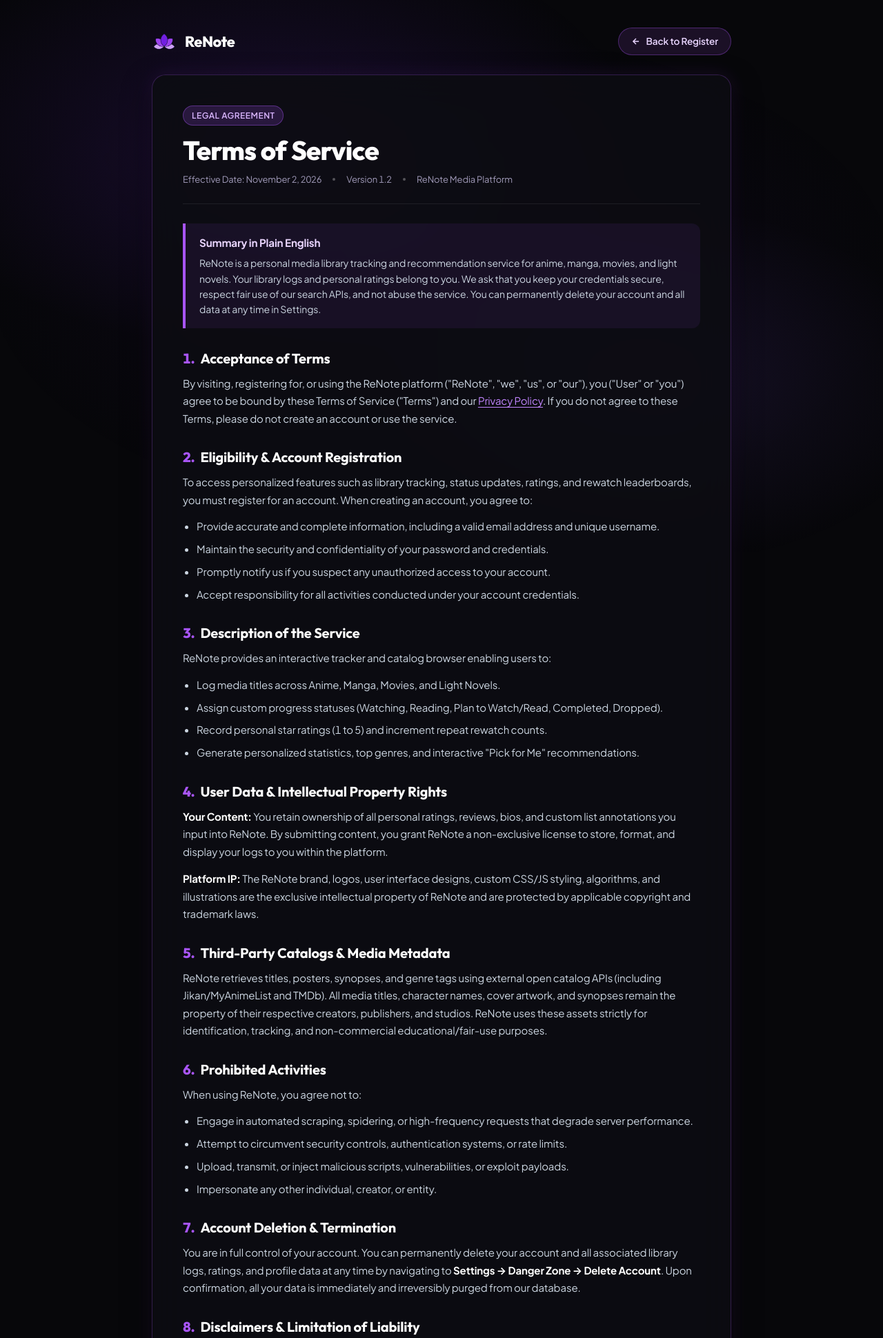
After one commit to venzblanz/ReNote, a Django app: page /terms/ in a window 1280 px wide. The commit adds this page. Shown: the top 1940 px of the page at 69% size. Run offline with Django 5.2, Linux system fonts and the light colour scheme; parts of the project's set-up code (start-up, migrations or seed data) failed here and were passed over.

Commit message:
feat(legal): add dedicated Terms of Service and Privacy Policy pages with registration links

```diff
--- a/apps/register/urls.py
+++ b/apps/register/urls.py
@@ -5,4 +5,6 @@ app_name = "register"
 
 urlpatterns = [
     path("", views.register_view, name="register"),
+    path("terms/", views.terms_view, name="terms"),
+    path("privacy/", views.privacy_view, name="privacy"),
 ]
--- a/apps/register/views.py
+++ b/apps/register/views.py
@@ -15,3 +15,11 @@ def register_view(request):
     else:
         form = RegisterForm()
     return render(request, 'register/register.html', {'form': form})
+
+
+def terms_view(request):
+    return render(request, 'register/terms.html')
+
+
+def privacy_view(request):
+    return render(request, 'register/privacy.html')
--- a/renote/urls.py
+++ b/renote/urls.py
@@ -1,29 +1,19 @@
 """
 URL configuration for renote project.
-
-The `urlpatterns` list routes URLs to views. For more information please see:
-    https://docs.djangoproject.com/en/5.2/topics/http/urls/
-Examples:
-Function views
-    1. Add an import:  from my_app import views
-    2. Add a URL to urlpatterns:  path('', views.home, name='home')
-Class-based views
-    1. Add an import:  from other_app.views import Home
-    2. Add a URL to urlpatterns:  path('', Home.as_view(), name='home')
-Including another URLconf
-    1. Import the include() function: from django.urls import include, path
-    2. Add a URL to urlpatterns:  path('blog/', include('blog.urls'))
 """
 from django.contrib import admin
 from django.urls import path, include
 from django.conf import settings
 from django.conf.urls.static import static
+from apps.register import views as register_views
 
 urlpatterns = [
     path('admin/', admin.site.urls),
     path('', include('apps.home.urls')),
     path('login/', include('apps.login.urls')),
     path('register/', include('apps.register.urls')),
+    path('terms/', register_views.terms_view, name='terms'),
+    path('privacy/', register_views.privacy_view, name='privacy'),
     path('profile/', include('apps.user_profile.urls')),
     path('settings/', include('apps.user_settings.urls')),
     path('library/', include('apps.library.urls')),
--- /dev/null
+++ b/static/css/shared/legal.css
@@ -0,0 +1,269 @@
+/* ReNote — Legal Pages (Terms of Service & Privacy Policy) */
+
+.legal-body {
+  min-height: 100dvh;
+  position: relative;
+  isolation: isolate;
+  background-color: var(--bg, #07070a);
+  color: var(--text, #f1f5f9);
+  font-family: var(--font-body, 'Plus Jakarta Sans', sans-serif);
+}
+
+.legal-body::before {
+  content: "";
+  position: fixed;
+  inset: 0;
+  z-index: -2;
+  background:
+    radial-gradient(ellipse 60% 55% at 30% 25%, rgba(109, 40, 217, 0.16), transparent 70%),
+    radial-gradient(ellipse 50% 50% at 75% 70%, rgba(139, 92, 246, 0.10), transparent 65%),
+    radial-gradient(ellipse 70% 60% at 50% 50%, rgba(91, 33, 182, 0.08), transparent 75%);
+  pointer-events: none;
+}
+
+.legal-body::after {
+  content: "";
+  position: fixed;
+  inset: 0;
+  z-index: -1;
+  background-image:
+    linear-gradient(to right, rgba(139, 92, 246, 0.05) 1px, transparent 1px),
+    linear-gradient(to bottom, rgba(139, 92, 246, 0.05) 1px, transparent 1px);
+  background-size: 80px 80px;
+  background-position: center top;
+  -webkit-mask-image: radial-gradient(ellipse 80% 70% at 50% 50%, #000 0%, transparent 80%);
+  mask-image: radial-gradient(ellipse 80% 70% at 50% 50%, #000 0%, transparent 80%);
+  pointer-events: none;
+}
+
+.legal-shell {
+  width: min(100% - 32px, 840px);
+  margin: 0 auto;
+  padding: 40px 0 80px;
+  display: flex;
+  flex-direction: column;
+  gap: 28px;
+}
+
+.legal-top-nav {
+  display: flex;
+  align-items: center;
+  justify-content: space-between;
+  gap: 16px;
+  flex-wrap: wrap;
+}
+
+.legal-brand {
+  display: inline-flex;
+  align-items: center;
+  gap: 12px;
+  text-decoration: none;
+  color: #fff;
+  font-family: var(--font-display, 'Outfit', sans-serif);
+  font-size: 1.35rem;
+  font-weight: 800;
+  letter-spacing: -0.02em;
+}
+
+.legal-back-btn {
+  display: inline-flex;
+  align-items: center;
+  gap: 8px;
+  padding: 8px 18px;
+  border-radius: 999px;
+  background: rgba(168, 85, 247, 0.12);
+  border: 1px solid rgba(168, 85, 247, 0.35);
+  color: #E9D5FF;
+  font-size: 0.85rem;
+  font-weight: 600;
+  text-decoration: none;
+  transition: all 0.2s ease;
+}
+
+.legal-back-btn:hover {
+  background: rgba(168, 85, 247, 0.25);
+  border-color: rgba(168, 85, 247, 0.65);
+  color: #fff;
+  transform: translateX(-2px);
+}
+
+.legal-card {
+  background: rgba(13, 13, 18, 0.90);
+  border: 1px solid rgba(168, 85, 247, 0.25);
+  border-radius: 20px;
+  padding: clamp(24px, 5vw, 44px);
+  -webkit-backdrop-filter: blur(24px);
+  backdrop-filter: blur(24px);
+  box-shadow: 0 16px 40px rgba(0, 0, 0, 0.6), 0 0 28px rgba(168, 85, 247, 0.12);
+}
+
+.legal-header-block {
+  border-bottom: 1px solid rgba(255, 255, 255, 0.08);
+  padding-bottom: 24px;
+  margin-bottom: 28px;
+}
+
+.legal-badge-pill {
+  display: inline-flex;
+  align-items: center;
+  gap: 6px;
+  padding: 4px 12px;
+  border-radius: 999px;
+  background: rgba(168, 85, 247, 0.18);
+  border: 1px solid rgba(168, 85, 247, 0.4);
+  color: #D8B4FE;
+  font-size: 0.75rem;
+  font-weight: 600;
+  letter-spacing: 0.04em;
+  text-transform: uppercase;
+  margin-bottom: 14px;
+}
+
+.legal-title {
+  font-family: var(--font-display, 'Outfit', sans-serif);
+  font-size: clamp(1.8rem, 4vw, 2.4rem);
+  font-weight: 800;
+  color: #fff;
+  margin: 0 0 10px;
+  letter-spacing: -0.02em;
+}
+
+.legal-meta-row {
+  display: flex;
+  align-items: center;
+  gap: 16px;
+  flex-wrap: wrap;
+  font-size: 0.8125rem;
+  color: var(--dim, #94a3b8);
+}
+
+.legal-meta-dot {
+  width: 4px;
+  height: 4px;
+  border-radius: 50%;
+  background: rgba(255, 255, 255, 0.3);
+}
+
+.legal-summary-box {
+  background: rgba(168, 85, 247, 0.08);
+  border-left: 4px solid #A855F7;
+  border-radius: 0 12px 12px 0;
+  padding: 16px 20px;
+  margin-bottom: 32px;
+}
+
+.legal-summary-title {
+  font-weight: 700;
+  color: #E9D5FF;
+  font-size: 0.95rem;
+  margin-bottom: 6px;
+}
+
+.legal-summary-text {
+  font-size: 0.875rem;
+  color: #cbd5e1;
+  line-height: 1.6;
+  margin: 0;
+}
+
+.legal-content h2 {
+  font-family: var(--font-display, 'Outfit', sans-serif);
+  font-size: 1.25rem;
+  font-weight: 700;
+  color: #fff;
+  margin: 32px 0 12px;
+  letter-spacing: -0.01em;
+  display: flex;
+  align-items: center;
+  gap: 8px;
+}
+
+.legal-section-num {
+  color: #A855F7;
+  font-weight: 800;
+}
+
+.legal-content p {
+  font-size: 0.9375rem;
+  line-height: 1.7;
+  color: #cbd5e1;
+  margin: 0 0 14px;
+}
+
+.legal-content ul {
+  margin: 0 0 18px 20px;
+  padding: 0;
+}
+
+.legal-content li {
+  font-size: 0.9375rem;
+  line-height: 1.65;
+  color: #cbd5e1;
+  margin-bottom: 8px;
+}
+
+.legal-content strong {
+  color: #fff;
+}
+
+.legal-content a {
+  color: #C084FC;
+  text-decoration: underline;
+  text-underline-offset: 3px;
+  transition: color 0.2s ease;
+}
+
+.legal-content a:hover {
+  color: #E9D5FF;
+}
+
+.legal-footer-nav {
+  display: flex;
+  align-items: center;
+  justify-content: space-between;
+  gap: 16px;
+  margin-top: 40px;
+  padding-top: 24px;
+  border-top: 1px solid rgba(255, 255, 255, 0.08);
+  flex-wrap: wrap;
+}
+
+.legal-tab-switch {
+  display: inline-flex;
+  align-items: center;
+  gap: 8px;
+  font-size: 0.875rem;
+  color: var(--dim, #94a3b8);
+}
+
+.legal-tab-switch a {
+  color: #C084FC;
+  font-weight: 600;
+  text-decoration: none;
+}
+
+.legal-tab-switch a:hover {
+  text-decoration: underline;
+}
+
+.legal-cta-btn {
+  display: inline-flex;
+  align-items: center;
+  gap: 8px;
+  padding: 10px 24px;
+  background: linear-gradient(135deg, #A855F7, #7C3AED);
+  border: 1px solid rgba(255, 255, 255, 0.18);
+  border-radius: 999px;
+  color: #fff;
+  font-size: 0.875rem;
+  font-weight: 700;
+  text-decoration: none;
+  box-shadow: 0 4px 16px rgba(168, 85, 247, 0.35);
+  transition: all 0.2s cubic-bezier(0.34, 1.56, 0.64, 1);
+}
+
+.legal-cta-btn:hover {
+  transform: translateY(-2px);
+  box-shadow: 0 6px 22px rgba(168, 85, 247, 0.5);
+  color: #fff;
+}
--- a/templates/home/home.html
+++ b/templates/home/home.html
@@ -333,6 +333,8 @@
       <a href="{% url 'library:add' %}">Search</a>
       <a href="{% url 'user_profile:profile' %}">Profile</a>
       <a href="{% url 'user_settings:settings' %}">Settings</a>
+      <a href="{% url 'register:terms' %}">Terms</a>
+      <a href="{% url 'register:privacy' %}">Privacy</a>
     </div>
   </footer>
 
--- a/templates/register/register.html
+++ b/templates/register/register.html
@@ -67,7 +67,7 @@
 
         <label class="checkbox terms-check">
           <input type="checkbox" name="terms" required>
-          <span>I agree to the <a href="#" class="link-muted">Terms</a> and <a href="#" class="link-muted">Privacy Policy</a></span>
+          <span>I agree to the <a href="{% url 'register:terms' %}" class="link-muted" target="_blank" rel="noopener noreferrer" onclick="event.stopPropagation();">Terms</a> and <a href="{% url 'register:privacy' %}" class="link-muted" target="_blank" rel="noopener noreferrer" onclick="event.stopPropagation();">Privacy Policy</a></span>
         </label>
 
         <button type="submit" class="btn-auth">Create account</button>
--- /dev/null
+++ b/templates/register/terms.html
@@ -0,0 +1,150 @@
+{% load static %}
+<!DOCTYPE html>
+<html lang="en">
+<head>
+  <link rel="icon" type="image/gif" href="{% static 'images/renote_logo_icon.gif' %}">
+  <link rel="apple-touch-icon" href="{% static 'images/renote_logo_icon.gif' %}">
+  <meta charset="UTF-8">
+  <meta name="viewport" content="width=device-width, initial-scale=1.0">
+  <title>Terms of Service — ReNote</title>
+  <link rel="preconnect" href="https://fonts.googleapis.com">
+  <link rel="preconnect" href="https://fonts.gstatic.com" crossorigin>
+  <link href="https://fonts.googleapis.com/css2?family=Outfit:wght@400;500;600;700;800;900&family=Plus+Jakarta+Sans:ital,wght@0,300..800;1,300..800&display=swap" rel="stylesheet">
+  <link rel="stylesheet" href="{% static 'css/shared/base.css' %}?v={% now 'U' %}">
+  <link rel="stylesheet" href="{% static 'css/shared/legal.css' %}?v={% now 'U' %}">
+</head>
+<body class="legal-body">
+
+<main class="legal-shell">
+  <header class="legal-top-nav">
+    <a href="{% url 'home:home' %}" class="legal-brand">
+      <img src="{% static 'images/renote_logo_icon.gif' %}" alt="ReNote" width="36" height="36" style="width:36px;height:36px;object-fit:cover;border-radius:50%;flex-shrink:0;">
+      <span>ReNote</span>
+    </a>
+    <a href="{% url 'register:register' %}" class="legal-back-btn">
+      <svg width="14" height="14" viewBox="0 0 24 24" fill="none" stroke="currentColor" stroke-width="2.5"><path d="M19 12H5M12 19l-7-7 7-7"/></svg>
+      <span>Back to Register</span>
+    </a>
+  </header>
+
+  <article class="legal-card">
+    <div class="legal-header-block">
+      <span class="legal-badge-pill">Legal Agreement</span>
+      <h1 class="legal-title">Terms of Service</h1>
+      <div class="legal-meta-row">
+        <span>Effective Date: November 2, 2026</span>
+        <span class="legal-meta-dot"></span>
+        <span>Version 1.2</span>
+        <span class="legal-meta-dot"></span>
+        <span>ReNote Media Platform</span>
+      </div>
+    </div>
+
+    <div class="legal-summary-box">
+      <div class="legal-summary-title">Summary in Plain English</div>
+      <p class="legal-summary-text">
+        ReNote is a personal media library tracking and recommendation service for anime, manga, movies, and light novels.
+        Your library logs and personal ratings belong to you. We ask that you keep your credentials secure, respect fair use of our search APIs,
+        and not abuse the service. You can permanently delete your account and all data at any time in Settings.
+      </p>
+    </div>
+
+    <div class="legal-content">
+      <h2><span class="legal-section-num">1.</span> Acceptance of Terms</h2>
+      <p>
+        By visiting, registering for, or using the ReNote platform ("ReNote", "we", "us", or "our"), you ("User" or "you")
+        agree to be bound by these Terms of Service ("Terms") and our <a href="{% url 'register:privacy' %}">Privacy Policy</a>.
+        If you do not agree to these Terms, please do not create an account or use the service.
+      </p>
+
+      <h2><span class="legal-section-num">2.</span> Eligibility & Account Registration</h2>
+      <p>
+        To access personalized features such as library tracking, status updates, ratings, and rewatch leaderboards, you must register for an account.
+        When creating an account, you agree to:
+      </p>
+      <ul>
+        <li>Provide accurate and complete information, including a valid email address and unique username.</li>
+        <li>Maintain the security and confidentiality of your password and credentials.</li>
+        <li>Promptly notify us if you suspect any unauthorized access to your account.</li>
+        <li>Accept responsibility for all activities conducted under your account credentials.</li>
+      </ul>
+
+      <h2><span class="legal-section-num">3.</span> Description of the Service</h2>
+      <p>
+        ReNote provides an interactive tracker and catalog browser enabling users to:
+      </p>
+      <ul>
+        <li>Log media titles across Anime, Manga, Movies, and Light Novels.</li>
+        <li>Assign custom progress statuses (Watching, Reading, Plan to Watch/Read, Completed, Dropped).</li>
+        <li>Record personal star ratings (1 to 5) and increment repeat rewatch counts.</li>
+        <li>Generate personalized statistics, top genres, and interactive "Pick for Me" recommendations.</li>
+      </ul>
+
+      <h2><span class="legal-section-num">4.</span> User Data & Intellectual Property Rights</h2>
+      <p>
+        <strong>Your Content:</strong> You retain ownership of all personal ratings, reviews, bios, and custom list annotations you input into ReNote.
+        By submitting content, you grant ReNote a non-exclusive license to store, format, and display your logs to you within the platform.
+      </p>
+      <p>
+        <strong>Platform IP:</strong> The ReNote brand, logos, user interface designs, custom CSS/JS styling, algorithms, and illustrations are the exclusive
+        intellectual property of ReNote and are protected by applicable copyright and trademark laws.
+      </p>
+
+      <h2><span class="legal-section-num">5.</span> Third-Party Catalogs & Media Metadata</h2>
+      <p>
+        ReNote retrieves titles, posters, synopses, and genre tags using external open catalog APIs (including Jikan/MyAnimeList and TMDb).
+        All media titles, character names, cover artwork, and synopses remain the property of their respective creators, publishers, and studios.
+        ReNote uses these assets strictly for identification, tracking, and non-commercial educational/fair-use purposes.
+      </p>
+
+      <h2><span class="legal-section-num">6.</span> Prohibited Activities</h2>
+      <p>When using ReNote, you agree not to:</p>
+      <ul>
+        <li>Engage in automated scraping, spidering, or high-frequency requests that degrade server performance.</li>
+        <li>Attempt to circumvent security controls, authentication systems, or rate limits.</li>
+        <li>Upload, transmit, or inject malicious scripts, vulnerabilities, or exploit payloads.</li>
+        <li>Impersonate any other individual, creator, or entity.</li>
+      </ul>
+
+      <h2><span class="legal-section-num">7.</span> Account Deletion & Termination</h2>
+      <p>
+        You are in full control of your account. You can permanently delete your account and all associated library logs, ratings, and profile data
+        at any time by navigating to <strong>Settings &rarr; Danger Zone &rarr; Delete Account</strong>.
+        Upon confirmation, all your data is immediately and irreversibly purged from our database.
+      </p>
+
+      <h2><span class="legal-section-num">8.</span> Disclaimers & Limitation of Liability</h2>
+      <p>
+        ReNote is provided on an "as is" and "as available" basis without warranties of any kind, whether express or implied.
+        While we strive for 99.9% uptime and reliable data persistence, ReNote shall not be held liable for any indirect, incidental,
+        or consequential damages resulting from service interruptions or third-party API availability.
+      </p>
+
+      <h2><span class="legal-section-num">9.</span> Modifications to Terms</h2>
+      <p>
+        We reserve the right to revise these Terms periodically as new features are introduced. Any updates will be posted on this page
+        with an updated effective date. Continued use of ReNote following any changes indicates your agreement to the revised Terms.
+      </p>
+
+      <h2><span class="legal-section-num">10.</span> Contact & Inquiries</h2>
+      <p>
+        If you have questions, feedback, or concerns regarding these Terms of Service, please reach out via GitHub at
+        <a href="https://github.com/venzblanz" target="_blank" rel="noopener noreferrer">github.com/venzblanz</a>.
+      </p>
+    </div>
+
+    <footer class="legal-footer-nav">
+      <div class="legal-tab-switch">
+        <span>Looking for privacy info?</span>
+        <a href="{% url 'register:privacy' %}">Read our Privacy Policy &rarr;</a>
+      </div>
+      <a href="{% url 'register:register' %}" class="legal-cta-btn">
+        <span>Return to Registration</span>
+        <svg width="14" height="14" viewBox="0 0 24 24" fill="none" stroke="currentColor" stroke-width="2.5"><path d="M5 12h14M12 5l7 7-7 7"/></svg>
+      </a>
+    </footer>
+  </article>
+</main>
+
+</body>
+</html>
```
Also changed, not shown: templates/register/privacy.html (added, +147 -0 lines).
